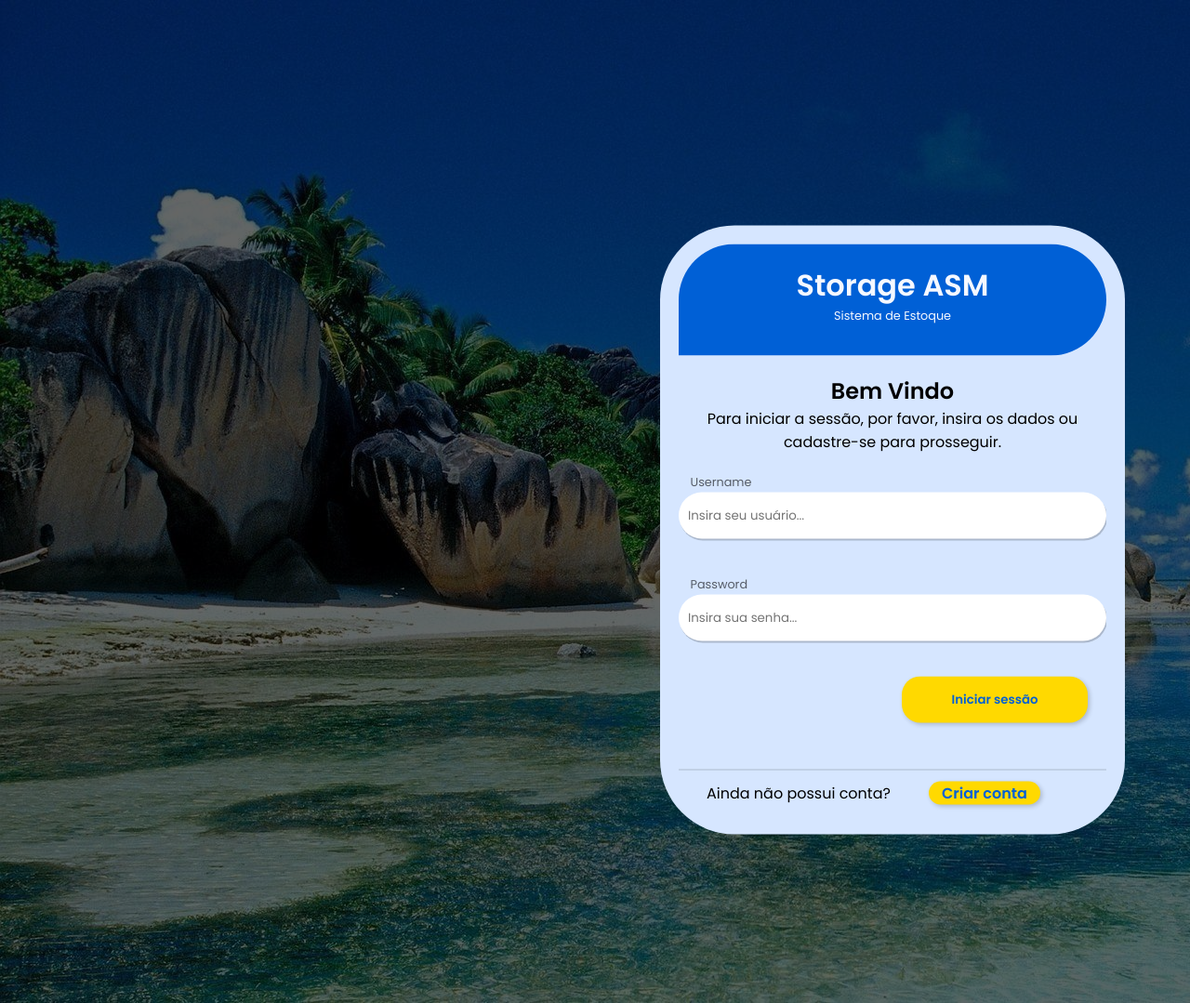
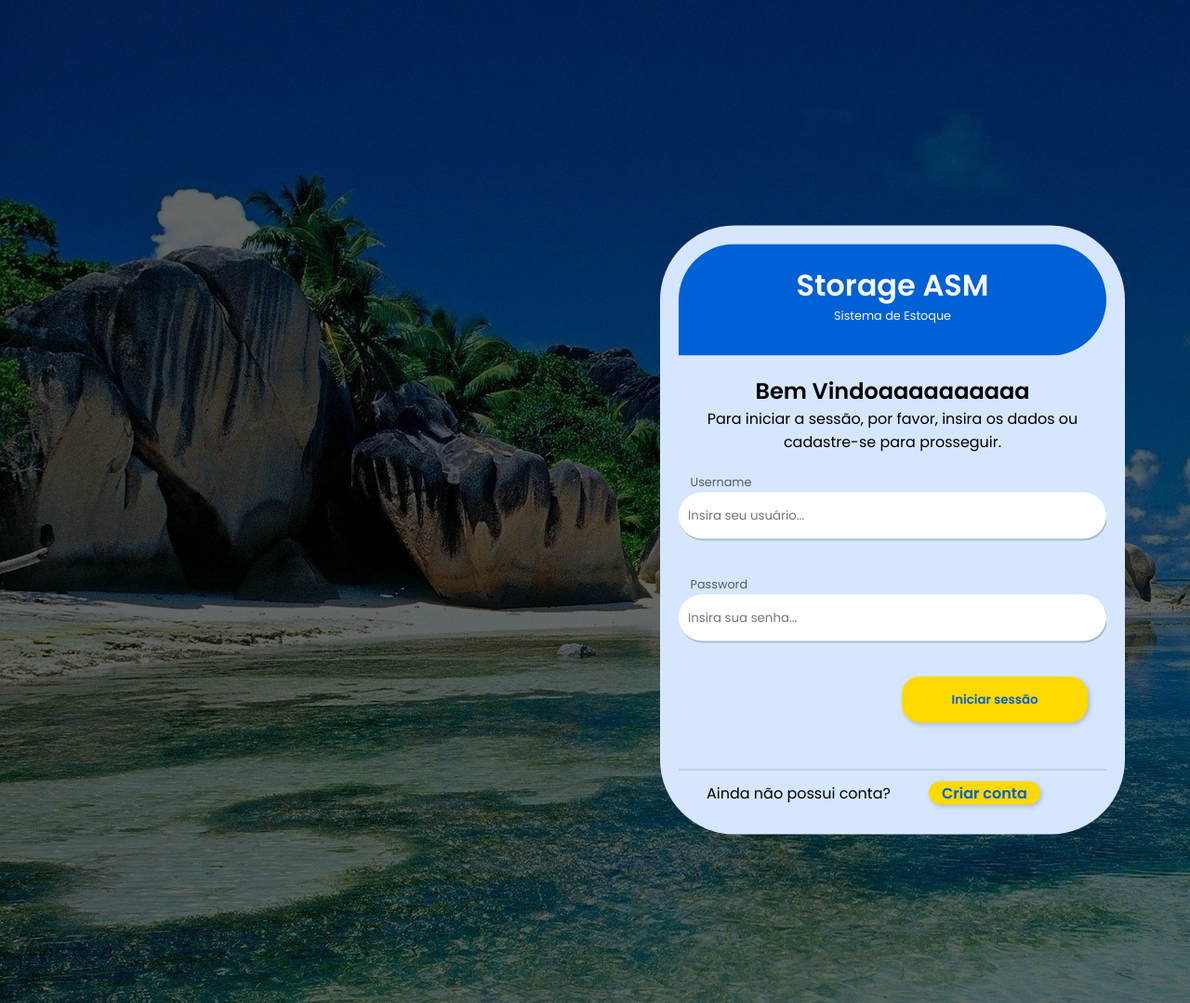
Before and after one commit to sommeralisson/first_crud, a PHP site: page / in a window 1280 px wide. Shown: the top 1079 px of the page at 93% size. Run offline with PHP 8.4, Linux system fonts and the light colour scheme.

Commit message:
Update index.php

```diff
--- a/index.php
+++ b/index.php
@@ -36,7 +36,7 @@ if(isset($_SESSION['msg'])) {
                     </div>
                 </div>
                 <div class="description-login">
-                    <h2>Bem Vindo</h2>
+                    <h2>Bem Vindoaaaaaaaaaa</h2>
                     <p>Para iniciar a sessão, por favor, insira os dados ou cadastre-se para prosseguir.</p>
                 </div>
                 <div class="container-credentials">
```
